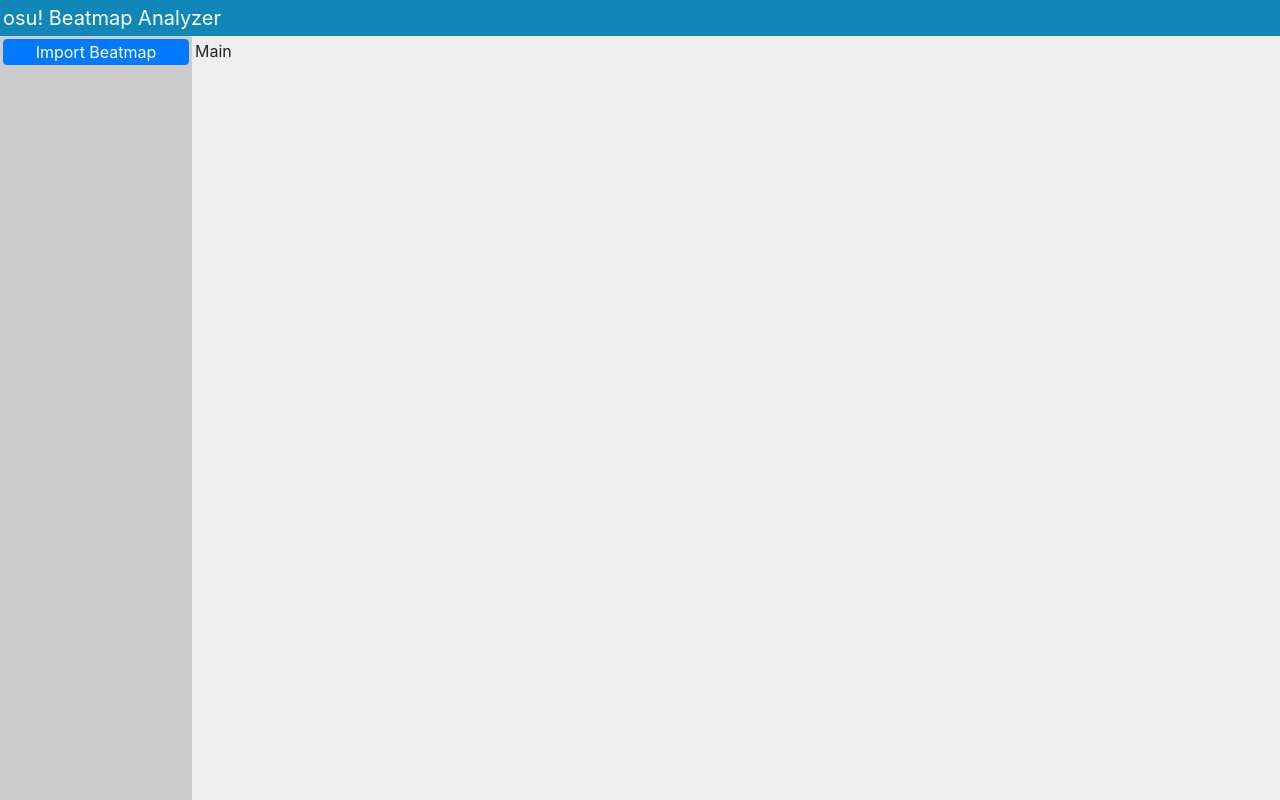
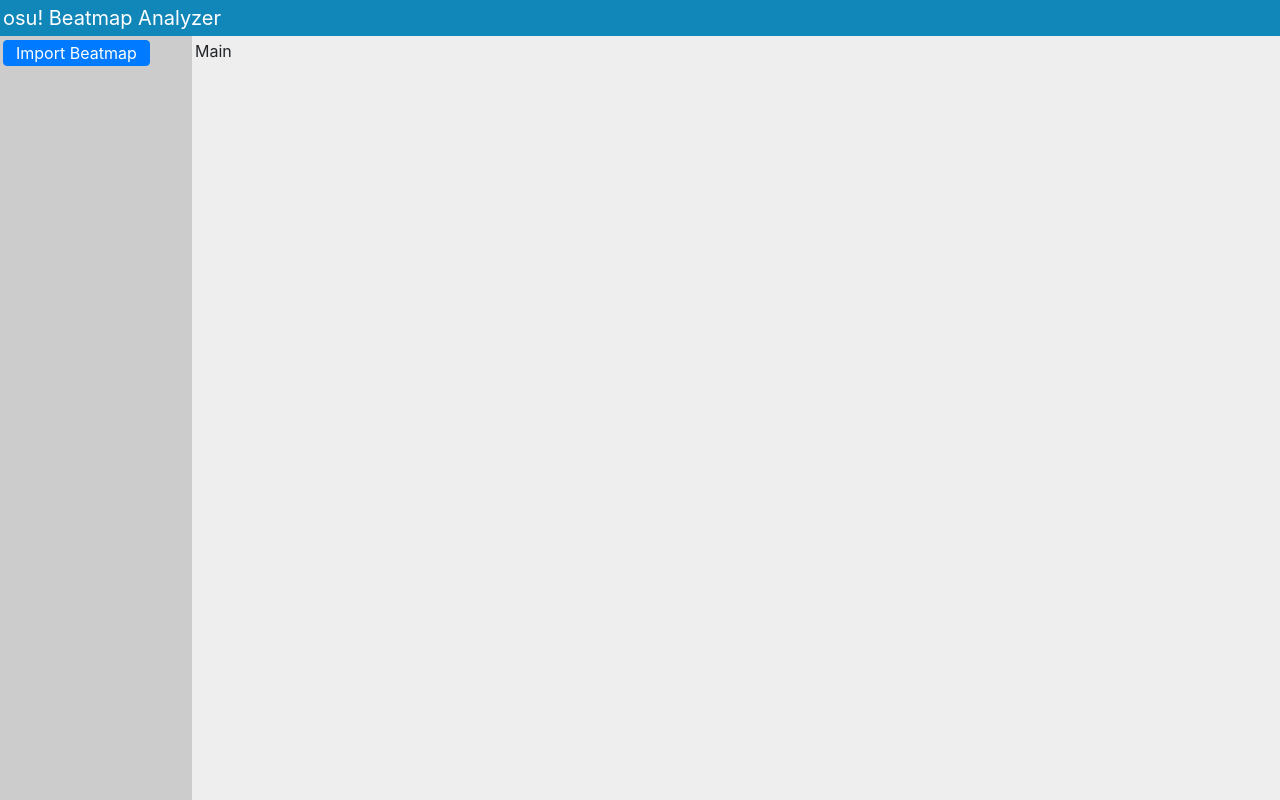
Before and after one commit to Ghabriel/osu-beatmap-analyzer, a React (Create React App) app: page / in a window 1280 px wide. Built offline with nearby package versions, Linux system fonts and the light colour scheme.

Commit message:
Created a basic UploadButton component

```diff
--- a/src/Sidebar.tsx
+++ b/src/Sidebar.tsx
@@ -1,11 +1,21 @@
 import React from 'react';
-import Button from 'react-bootstrap/Button';
+import { UploadButton } from './components/UploadButton';
 import './Sidebar.css';
 
-export const Sidebar: React.FunctionComponent = () => {
+export interface SidebarProps {
+    // handleImportBeatmap: () => void;
+}
+
+export const Sidebar: React.FunctionComponent<SidebarProps> = props => {
+    function handleImportBeatmap() {
+        // TODO
+    };
+
     return (
         <div className="component">
-            <Button variant="primary">Import Beatmap</Button>
+            <UploadButton variant="primary" onUpload={handleImportBeatmap}>
+                Import Beatmap
+            </UploadButton>
         </div>
     )
 };
--- /dev/null
+++ b/src/components/UploadButton.tsx
@@ -0,0 +1,38 @@
+import React, { ChangeEvent, useRef } from 'react';
+import Button, { ButtonProps } from 'react-bootstrap/Button';
+
+export type UploadButtonProps = {
+    onUpload: (fileContent: string) => void;
+} & ButtonProps;
+
+const styles = {
+    fileInput: {
+        display: 'none'
+    }
+};
+
+export const UploadButton: React.FunctionComponent<UploadButtonProps> = props => {
+    const fileInputRef = useRef<HTMLInputElement>(null);
+
+    function handleFileChange(uploadEvent: ChangeEvent<HTMLInputElement>) {
+        const fileReader = new FileReader();
+
+        fileReader.onload = fileEvent => {
+            console.log((fileEvent.target as any).result);
+        };
+
+        const file = (uploadEvent.target as any).files[0];
+        fileReader.readAsText(file);
+    }
+
+    function handleClick() {
+        fileInputRef.current!.click();
+    }
+
+    return (
+        <div>
+            <input ref={fileInputRef} style={styles.fileInput} type="file" onChange={handleFileChange} />
+            <Button {...props} onClick={handleClick}>Import Beatmap</Button>
+        </div>
+    );
+};
```
